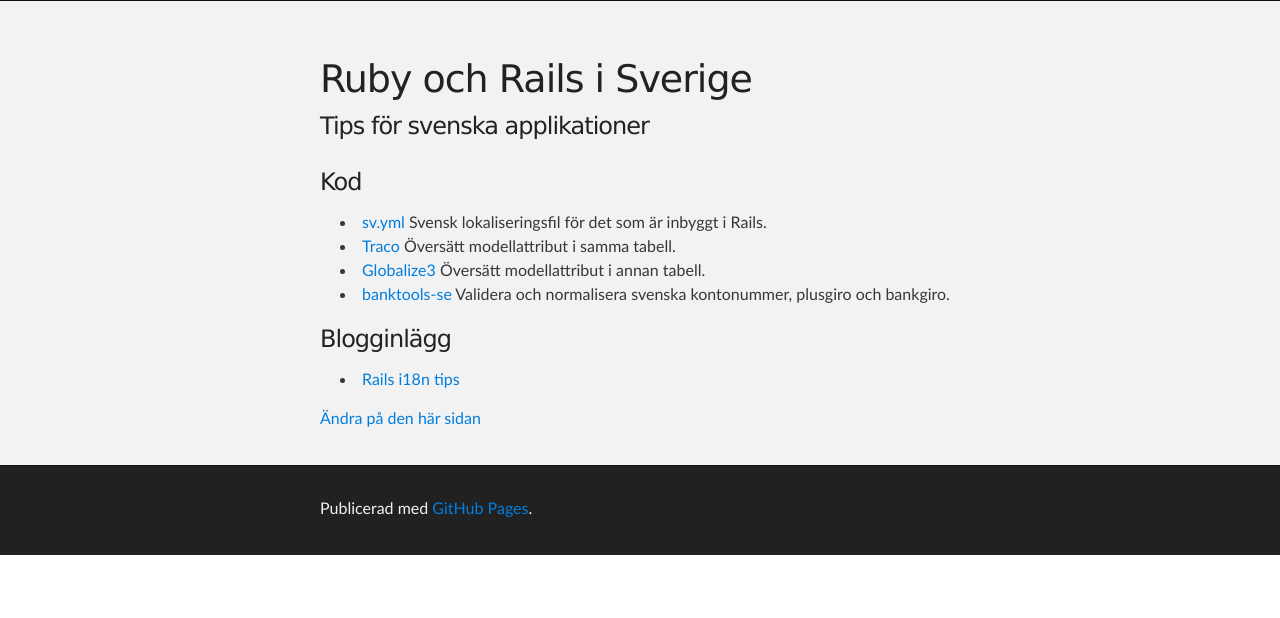
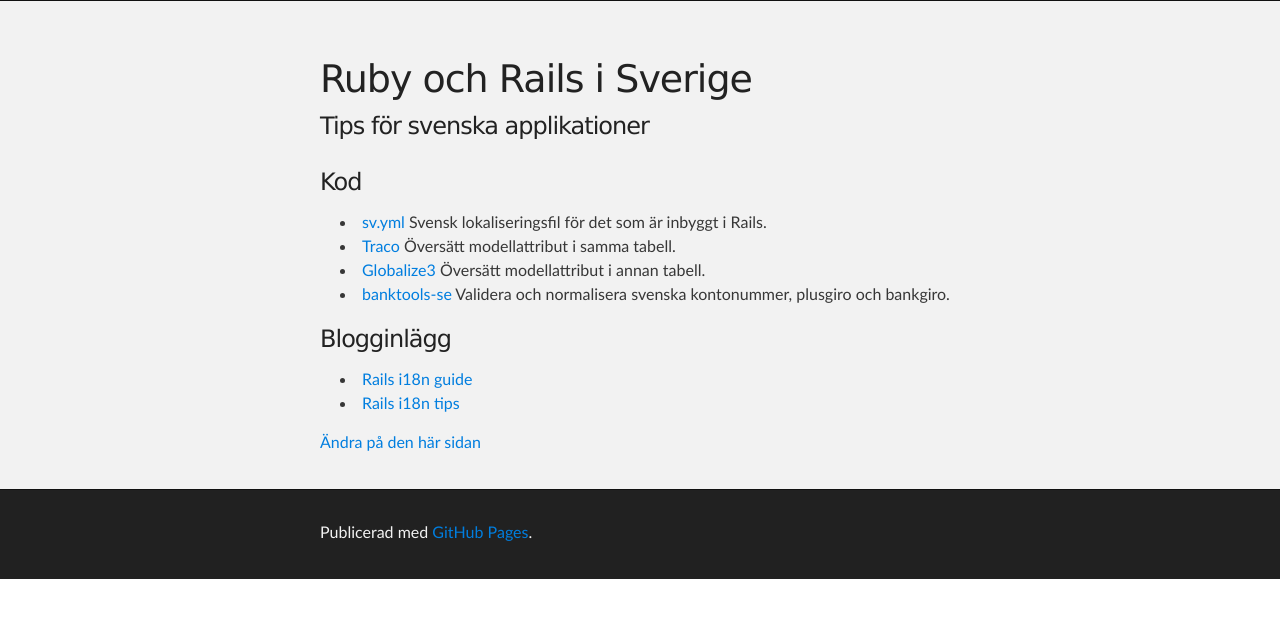
Before and after one commit to rails-se/rails-se.github.com, a Jekyll site: the page built from tips.md, in a window 1280 px wide. Shown: the top 618 px of the page. Built offline with Jekyll 4.4.1, drawn with Linux system fonts in a browser that asks for light colours.

Commit message:
Link to Rails i18n guide.

```diff
--- a/tips.md
+++ b/tips.md
@@ -16,6 +16,7 @@ title: Tips för svenska applikationer
 
 ### Blogginlägg
 
+* [Rails i18n guide](http://guides.rubyonrails.org/i18n.html)
 * [Rails i18n tips](http://henrik.nyh.se/2012/07/rails-i18n-tips/)
 
 
```
